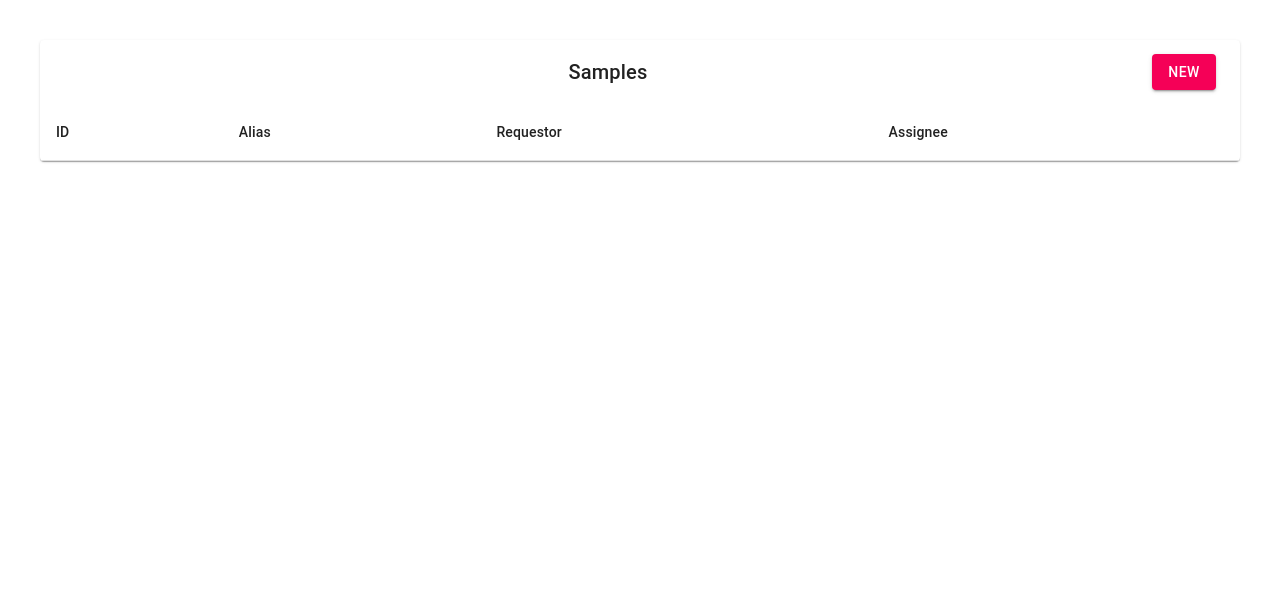
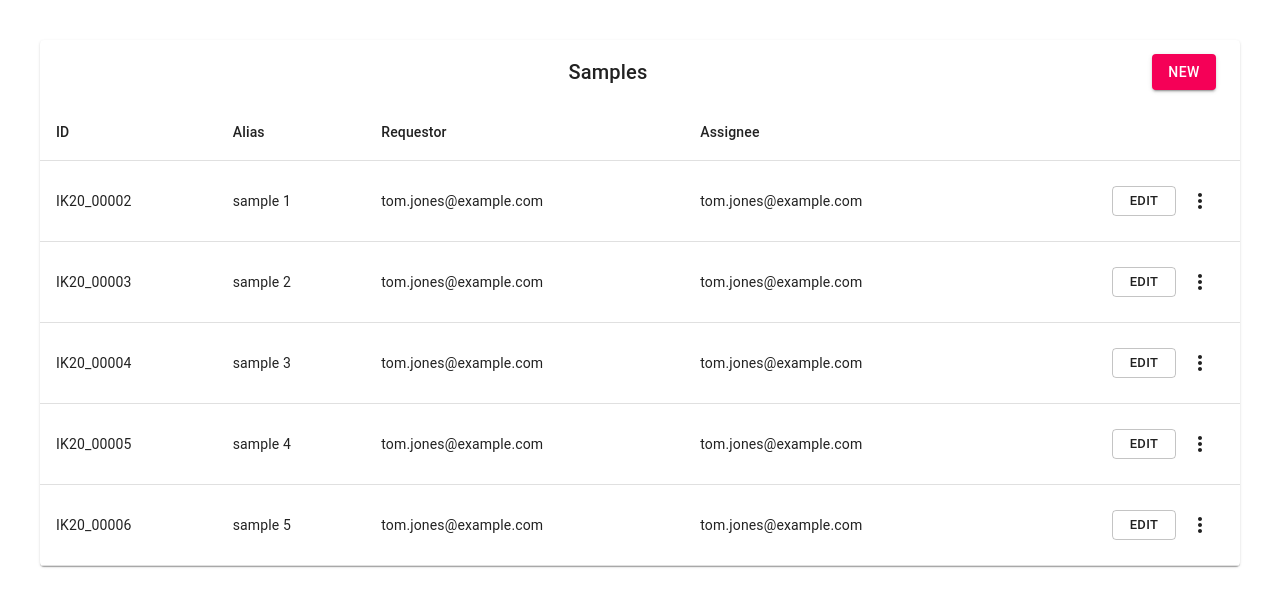
Before and after one commit to uzairtq/Lablink-ACE-Equipment-frontend, a React (Create React App) app: page / in a window 1280 px wide. Shown: the top 606 px of the page. Built offline with nearby package versions, Linux system fonts and the light colour scheme.

Commit message:
Store for data created

```diff
--- a/package.json
+++ b/package.json
@@ -1,5 +1,5 @@
 {
-  "name": "lablink-samples-ui",
+  "name": "samples-frontend",
   "version": "0.1.0",
   "private": true,
   "dependencies": {
@@ -32,5 +32,7 @@
       "last 1 firefox version",
       "last 1 safari version"
     ]
-  }
+  },
+  "keywords": [],
+  "description": ""
 }
--- a/src/components/samples/SampleTable.js
+++ b/src/components/samples/SampleTable.js
@@ -1,42 +1,43 @@
-import React from 'react';
+import React from "react";
 
-
-import Paper from '@material-ui/core/Paper';
-import Table from '@material-ui/core/Table';
-import TableBody from '@material-ui/core/TableBody';
-import TableCell from '@material-ui/core/TableCell';
-import TableHead from '@material-ui/core/TableHead';
-import TableRow from '@material-ui/core/TableRow';
-import ToolBar from '@material-ui/core/Toolbar';
-import Button from '@material-ui/core/Button';
-import Typography from '@material-ui/core/Typography';
-import IconButton from '@material-ui/core/IconButton';
-import MoreIcon from '@material-ui/icons/MoreVert';
-import { withStyles } from '@material-ui/core/styles';
-
+import Paper from "@material-ui/core/Paper";
+import Table from "@material-ui/core/Table";
+import TableBody from "@material-ui/core/TableBody";
+import TableCell from "@material-ui/core/TableCell";
+import TableHead from "@material-ui/core/TableHead";
+import TableRow from "@material-ui/core/TableRow";
+import ToolBar from "@material-ui/core/Toolbar";
+import Button from "@material-ui/core/Button";
+import Typography from "@material-ui/core/Typography";
+import IconButton from "@material-ui/core/IconButton";
+import MoreIcon from "@material-ui/icons/MoreVert";
+import { withStyles } from "@material-ui/core/styles";
 
 const styles = theme => ({
   root: {
-        width: 'auto',
+    width: "auto",
     marginTop: theme.spacing(5),
     marginLeft: theme.spacing(5),
-        marginRight: theme.spacing(5),
+    marginRight: theme.spacing(5)
     // overFlowX: 'auto',
   },
   grow: {
-        flexGrow: 1,
-    },
-})
+    flexGrow: 1
+  }
+});
 
-const sampleTable = (props) => {
+const sampleTable = props => {
   return (
     <Paper className={props.classes.root}>
       <ToolBar>
         <Typography variant="h6" color="inherit" className={props.classes.grow}>
           Samples
         </Typography>
-                <Button variant="contained" color="secondary"
-                        onClick={props.onNewSample}>
+        <Button
+          variant="contained"
+          color="secondary"
+          onClick={props.onNewSample}
+        >
           New
         </Button>
       </ToolBar>
@@ -46,7 +47,7 @@ const sampleTable = (props) => {
             <TableCell>ID</TableCell>
             <TableCell>Alias</TableCell>
             <TableCell>Requestor</TableCell>
-                        <TableCell colSpan={2} >Assignee</TableCell>
+            <TableCell colSpan={2}>Assignee</TableCell>
             {/* <TableCell>Role</TableCell> */}
             {/* <TableCell>Last Active</TableCell> */}
           </TableRow>
@@ -56,13 +57,23 @@ const sampleTable = (props) => {
             <TableRow hover key={sample.id}>
               <TableCell>{sample.id}</TableCell>
               <TableCell>{sample.alias}</TableCell>
-                            <TableCell>{sample.hasOwnProperty('owner') ? sample.owner : ''}</TableCell>
-                            <TableCell>{sample.hasOwnProperty('owner') ? sample.assignee : ''}</TableCell>
-                            <TableCell align='right'>
-                                <Button variant="outlined" size="small" onClick={() => props.onEditSample(sample)}>Edit</Button>
+              <TableCell>
+                {sample.hasOwnProperty("owner") ? sample.owner : ""}
+              </TableCell>
+              <TableCell>
+                {sample.hasOwnProperty("owner") ? sample.assignee : ""}
+              </TableCell>
+              <TableCell align="right">
+                <Button
+                  variant="outlined"
+                  size="small"
+                  onClick={() => props.onEditSample(sample)}
+                >
+                  Edit
+                </Button>
                 <IconButton
-                                    color='inherit'
-                                    onClick={() => console.log('lots more about ' + sample.id)}
+                  color="inherit"
+                  onClick={() => console.log("lots more about " + sample.id)}
                 >
                   <MoreIcon />
                 </IconButton>
@@ -73,6 +84,6 @@ const sampleTable = (props) => {
       </Table>
     </Paper>
   );
-}
+};
 
 export default withStyles(styles)(sampleTable);
--- a/src/components/samples/Samples.js
+++ b/src/components/samples/Samples.js
@@ -2,6 +2,7 @@ import React from "react";
 import sampleApi from "../../resources/sampleApi";
 import SampleTable from "./SampleTable";
 import SampleForm from "./SampleForm";
+import { sample_list_data } from "../store.js";
 
 class Samples extends React.Component {
   state = {
@@ -23,103 +24,7 @@ class Samples extends React.Component {
   };
 
   fetchSampleList = () => {
-    //    sampleApi
-    //      .getHomepage()
-    //      .then(res => {
-    this.setState({
-      status: "success",
-      data: [
-        {
-          serialNumber: null,
-          description: "sample",
-          submittedDate: "2020-05-07T14:01:10.292000",
-          siteCode: "IK",
-          _links: {
-            self: "/api/samples/IK20_00002"
-          },
-          testRequests: [],
-          productNumber: null,
-          owner: "tom.jones@example.com",
-          id: "IK20_00002",
-          image: null,
-          softwareVersion: null,
-          assignee: "tom.jones@example.com",
-          alias: "sample 1"
-        },
-        {
-          serialNumber: null,
-          description: "sample",
-          submittedDate: "2020-05-07T14:01:24.665000",
-          siteCode: "IK",
-          _links: {
-            self: "/api/samples/IK20_00003"
-          },
-          testRequests: [],
-          productNumber: null,
-          owner: "tom.jones@example.com",
-          id: "IK20_00003",
-          image: null,
-          softwareVersion: null,
-          assignee: "tom.jones@example.com",
-          alias: "sample 2"
-        },
-        {
-          serialNumber: null,
-          description: "sample",
-          submittedDate: "2020-05-07T14:01:28.376000",
-          siteCode: "IK",
-          _links: {
-            self: "/api/samples/IK20_00004"
-          },
-          testRequests: [],
-          productNumber: null,
-          owner: "tom.jones@example.com",
-          id: "IK20_00004",
-          image: null,
-          softwareVersion: null,
-          assignee: "tom.jones@example.com",
-          alias: "sample 3"
-        },
-        {
-          serialNumber: null,
-          description: "sample",
-          submittedDate: "2020-05-07T14:01:32.087000",
-          siteCode: "IK",
-          _links: {
-            self: "/api/samples/IK20_00005"
-          },
-          testRequests: [],
-          productNumber: null,
-          owner: "tom.jones@example.com",
-          id: "IK20_00005",
-          image: null,
-          softwareVersion: null,
-          assignee: "tom.jones@example.com",
-          alias: "sample 4"
-        },
-        {
-          serialNumber: null,
-          description: "sample",
-          submittedDate: "2020-05-07T14:01:37.607000",
-          siteCode: "IK",
-          _links: {
-            self: "/api/samples/IK20_00006"
-          },
-          testRequests: [],
-          productNumber: null,
-          owner: "tom.jones@example.com",
-          id: "IK20_00006",
-          image: null,
-          softwareVersion: null,
-          assignee: "tom.jones@example.com",
-          alias: "sample 5"
-        }
-      ]
-    });
-    //    console.log(this.sampleData);
-    //        console.log(res.data.data);
-    //      })
-    //      .catch(err => console.log(err));
+    this.setState({ sampleData: sample_list_data.data });
   };
 
   handleSampleInputClose = () =>
@@ -136,14 +41,10 @@ class Samples extends React.Component {
         })
         .catch(err => console.log(err));
     } else {
-      ////      sampleApi
-      //       .createNew(sampleData)
-      //        .then(res => {
       let samplesList = this.state.sampleData;
       samplesList.push(sampleData);
       this.setState({ sampleData: samplesList });
-      //        })
-      //       .catch(err => console.log(err));
+      console.log(sampleData);
     }
   };
 
--- /dev/null
+++ b/src/components/store.js
@@ -0,0 +1,90 @@
+export const sample_list_data = {
+  status: "success",
+  data: [
+    {
+      serialNumber: null,
+      description: "sample",
+      submittedDate: "2020-05-07T14:01:10.292000",
+      siteCode: "IK",
+      _links: {
+        self: "/api/samples/IK20_00002"
+      },
+      testRequests: [],
+      productNumber: null,
+      owner: "tom.jones@example.com",
+      id: "IK20_00002",
+      image: null,
+      softwareVersion: null,
+      assignee: "tom.jones@example.com",
+      alias: "sample 1"
+    },
+    {
+      serialNumber: null,
+      description: "sample",
+      submittedDate: "2020-05-07T14:01:24.665000",
+      siteCode: "IK",
+      _links: {
+        self: "/api/samples/IK20_00003"
+      },
+      testRequests: [],
+      productNumber: null,
+      owner: "tom.jones@example.com",
+      id: "IK20_00003",
+      image: null,
+      softwareVersion: null,
+      assignee: "tom.jones@example.com",
+      alias: "sample 2"
+    },
+    {
+      serialNumber: null,
+      description: "sample",
+      submittedDate: "2020-05-07T14:01:28.376000",
+      siteCode: "IK",
+      _links: {
+        self: "/api/samples/IK20_00004"
+      },
+      testRequests: [],
+      productNumber: null,
+      owner: "tom.jones@example.com",
+      id: "IK20_00004",
+      image: null,
+      softwareVersion: null,
+      assignee: "tom.jones@example.com",
+      alias: "sample 3"
+    },
+    {
+      serialNumber: null,
+      description: "sample",
+      submittedDate: "2020-05-07T14:01:32.087000",
+      siteCode: "IK",
+      _links: {
+        self: "/api/samples/IK20_00005"
+      },
+      testRequests: [],
+      productNumber: null,
+      owner: "tom.jones@example.com",
+      id: "IK20_00005",
+      image: null,
+      softwareVersion: null,
+      assignee: "tom.jones@example.com",
+      alias: "sample 4"
+    },
+    {
+      serialNumber: null,
+      description: "sample",
+      submittedDate: "2020-05-07T14:01:37.607000",
+      siteCode: "IK",
+      _links: {
+        self: "/api/samples/IK20_00006"
+      },
+      testRequests: [],
+      productNumber: null,
+      owner: "tom.jones@example.com",
+      id: "IK20_00006",
+      image: null,
+      softwareVersion: null,
+      assignee: "tom.jones@example.com",
+      alias: "sample 5"
+    }
+  ]
+};
```
Also changed, not shown: src/components/samples/SampleForm.js (+28 -34 lines). Lines whose indentation alone changed are shown as unchanged.
